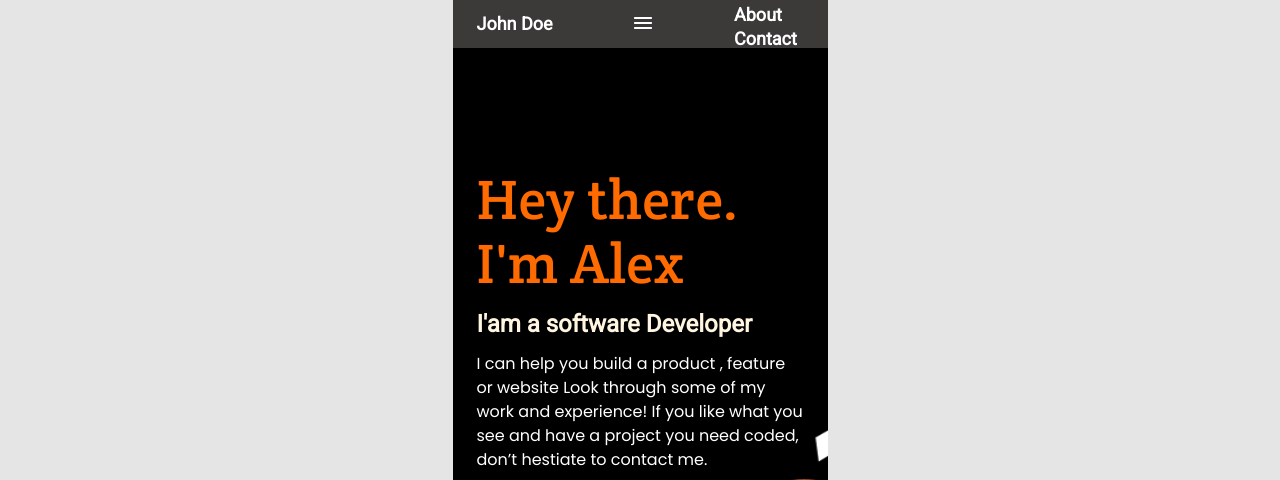
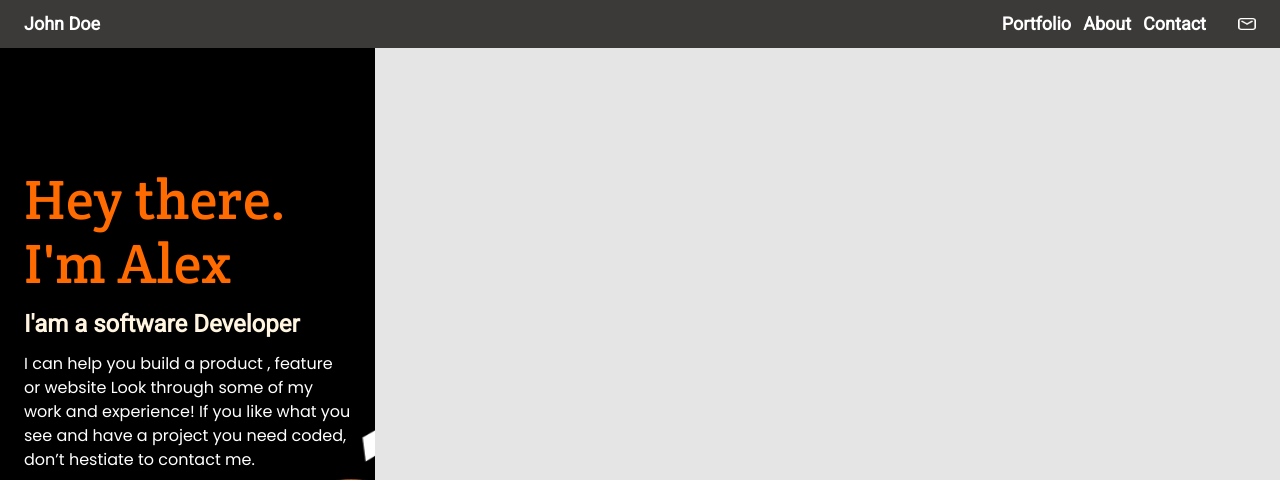
Before and after one commit to vanelnw/Vanel-Portfolio, a plain HTML site: page index.html in a window 1280 px wide. Shown: the top 480 px of the page. Drawn offline with Linux system fonts and the light colour scheme; files whose address does not match are found by name; a web font is replaced by a local one.

Commit message:
Make toolbar responsive

```diff
--- a/style.css
+++ b/style.css
@@ -13,7 +13,7 @@ ul {
 }
 
 main {
-  width: 375px;
+  /* width: 375px; */
   margin: auto;
 }
 
@@ -29,7 +29,7 @@ header {
 
 .toolbar {
   background-color: #3c3a39;
-  width: 375px;
+  /* width: 375px; */
   height: 48px;
   display: flex;
   justify-content: space-between;
@@ -50,6 +50,27 @@ header {
 .toolbar img {
   width: 18px;
   height: 12px;
+}
+
+.toolbar .menu {
+  display: none;
+}
+
+@media screen and (min-width: 768px) {
+  .toolbar i {
+    display: none;
+  }
+
+  .toolbar .menu {
+    display: flex;
+    align-items: center;
+    gap: 32px;
+  }
+
+  .toolbar .menu ul {
+    display: flex;
+    gap: 12px;
+  }
 }
 
 .headline {
@@ -210,7 +231,11 @@ button:hover {
   display: flex;
   flex-direction: column;
   padding-top: 84px;
-  background-color: linear-gradient(180.45deg, rgba(38, 38, 38, 0) 0.75%, rgba(38, 38, 38, 0.9) 61.94%);
+  background-color: linear-gradient(
+    180.45deg,
+    rgba(38, 38, 38, 0) 0.75%,
+    rgba(38, 38, 38, 0.9) 61.94%
+  );
   background-image: url(./assets/workimg.png);
 }
 
```
